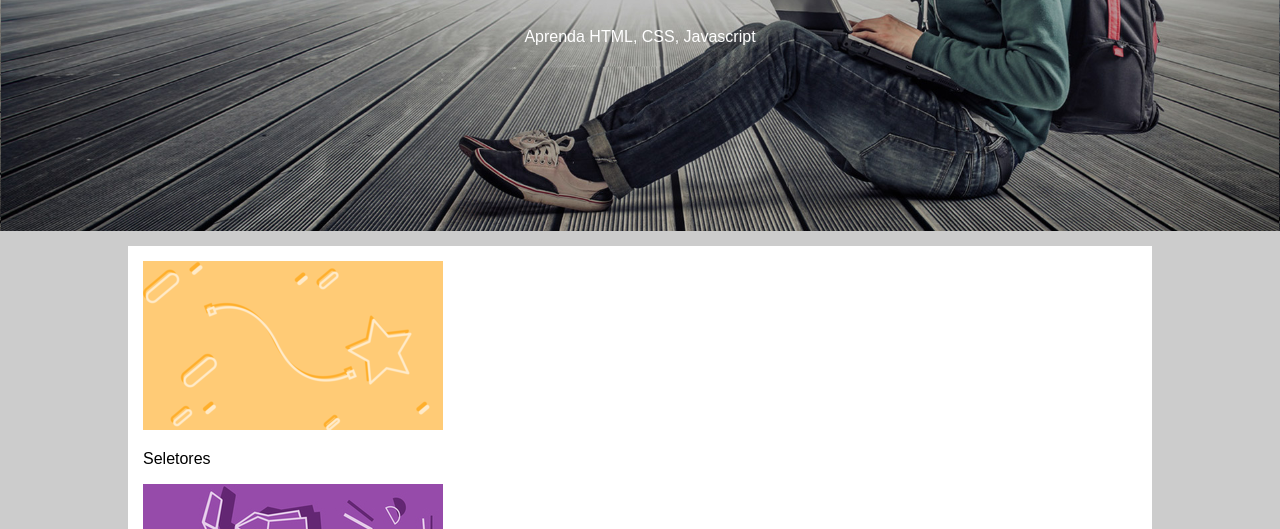
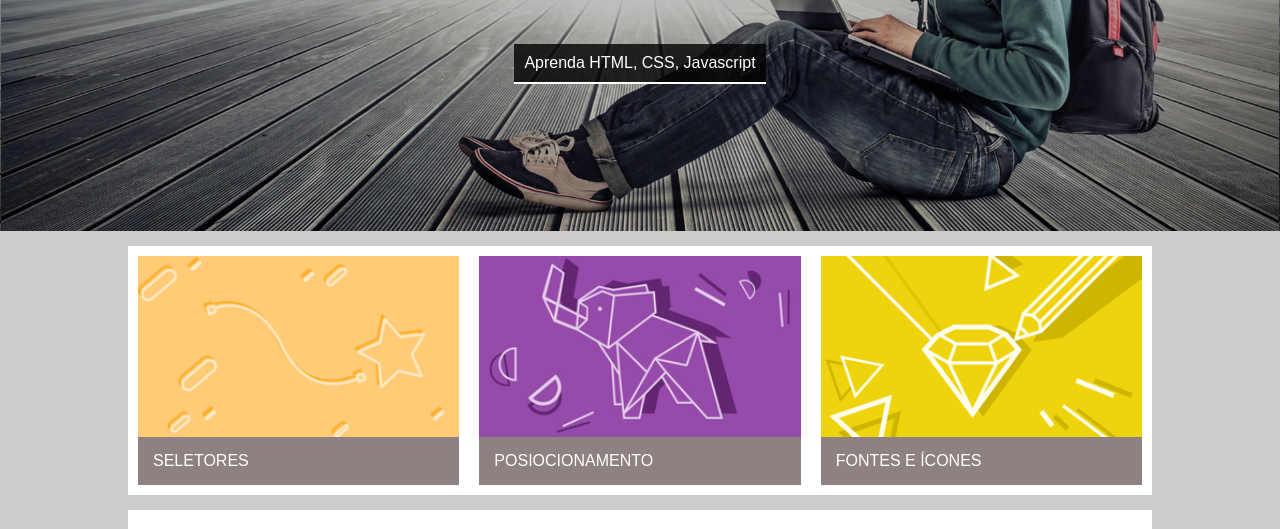
Before and after one commit to Jonathas-Felipe/Curso_html_Css, a plain HTML site: page ProjetoCSS/index1.html in a window 1280 px wide. Shown: the part 271-800 px from the top of the page. Drawn offline with Linux system fonts and the light colour scheme.

Commit message:
Projeto Finalizado

```diff
--- a/ProjetoCSS/Css 1/estilo.css
+++ b/ProjetoCSS/Css 1/estilo.css
@@ -24,6 +24,13 @@ body{
     text-transform: uppercase;
     font-size: 46px;
     text-shadow: 3px 3px 2px #333;
+}
+
+.hero-content p{
+    background-color:rgba(0,0,0,0.8);
+    display: inline-block;
+    padding: 10px;
+    border-bottom: 2px solid white;
 }
 
 .hero nav li {
@@ -61,8 +68,34 @@ main{
 
 .content-section{
     background-color: white;
+    padding: 10px;
+    margin-top: 15px;
+    overflow: auto;
+}
+
+.card{
+    width: 32%;
+    float: left;
+    box-sizing: border-box;
+}
+
+.card-1, .card-2{
+    margin-right: 2%;
+}
+
+.card img{
+    width: 100%;
+    display: block;
+}
+
+.card p{
+    background-color: rgb(141, 129, 129);
+    color: white;
+    margin: 0px;
     padding: 15px;
-    margin-top: 15px;
+    text-transform: uppercase;
+
+
 }
 
 h2{
--- a/ProjetoCSS/index1.html
+++ b/ProjetoCSS/index1.html
@@ -25,17 +25,17 @@
 
         <main>
             <section class="content-section">
-                <div class="card">
+                <div class="card card-1">
                     <img src="imagens/card_01.png" alt="">
                     <p>Seletores</p>
                 </div>
 
-                <div class="card">
+                <div class="card card-2">
                     <img src="imagens/card_02.jpg" alt="">
                     <p>Posiocionamento</p>
                 </div>
 
-                <div class="card">
+                <div class="card card-3">
                     <img src="imagens/card_03.jpg" alt="">
                     <p>Fontes e Ícones</p>
                 </div>
```
